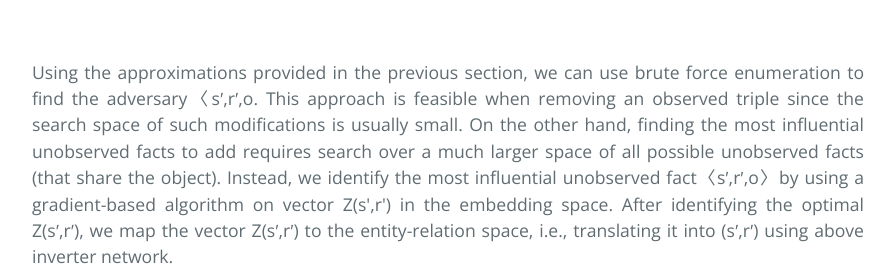
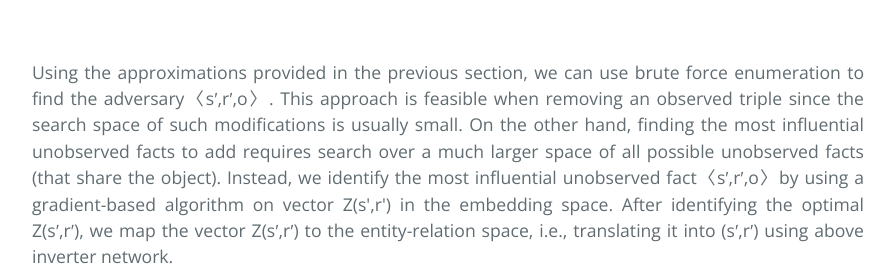
Before and after one commit to pouyapez/criage, a Jekyll site: the page built from index.md, in a window 1280 px wide and 900 px high, scrolled down 3684 px. Shown: the part 200-480 px from the top of the window, without its empty margins (192-1087 px from the left). Built offline with Jekyll 4.4.1, drawn with Linux system fonts in a browser that asks for light colours.

```diff
--- a/index.md
+++ b/index.md
@@ -60,7 +60,7 @@ To capture the effect of an adversarial modification on the score of a target tr
 ![Branching](/images/autoencoder.png)
 
 <p align="justify">
-Using the approximations provided in the previous section, we can use brute force enumeration to find the adversary〈s′,r′,o. This approach is feasible when removing an observed triple since the search space of such modifications is usually small. On the other hand, finding the most influential unobserved facts to add requires search over a much larger space of all possible unobserved facts (that share the object). Instead, we identify the most influential unobserved fact〈s′,r′,o〉by using a gradient-based algorithm on vector Z(s',r') in the embedding space. After identifying the optimal Z(s′,r′), we map the vector Z(s′,r′) to the entity-relation space, i.e., translating it into (s′,r′) using above inverter network.
+Using the approximations provided in the previous section, we can use brute force enumeration to find the adversary〈s′,r′,o〉. This approach is feasible when removing an observed triple since the search space of such modifications is usually small. On the other hand, finding the most influential unobserved facts to add requires search over a much larger space of all possible unobserved facts (that share the object). Instead, we identify the most influential unobserved fact〈s′,r′,o〉by using a gradient-based algorithm on vector Z(s',r') in the embedding space. After identifying the optimal Z(s′,r′), we map the vector Z(s′,r′) to the entity-relation space, i.e., translating it into (s′,r′) using above inverter network.
 </p>
 
 # Experiments
```
